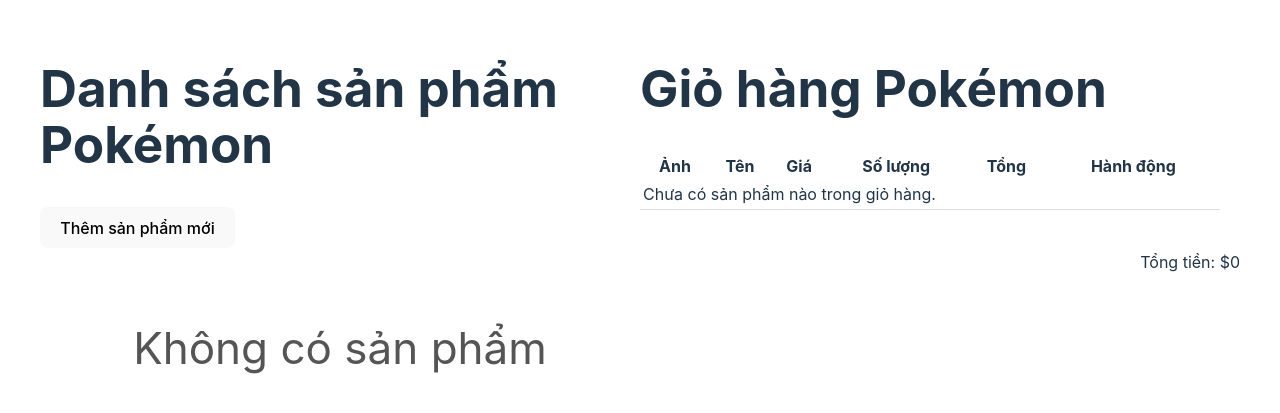
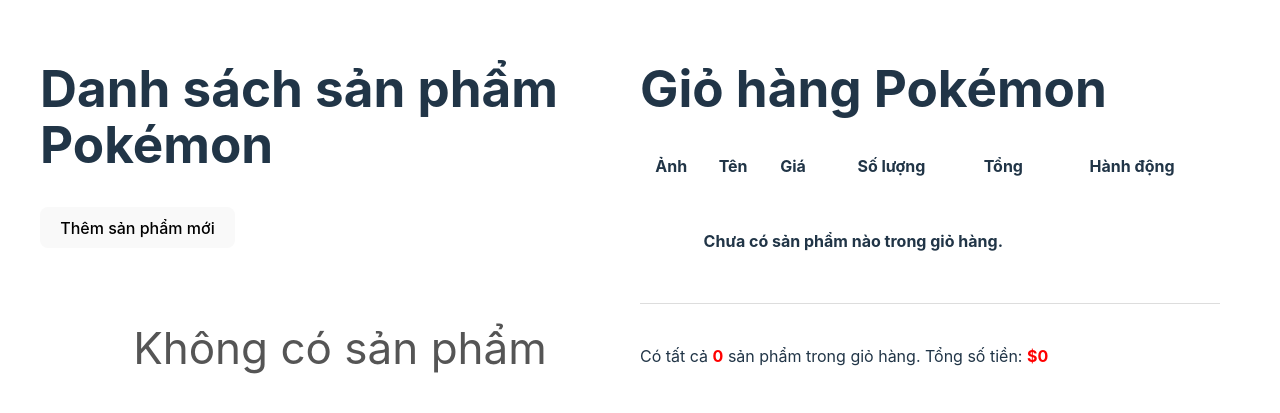
Before and after one commit to dovanphuong2704/Cart, a React (Vite) app: page / in a window 1280 px wide. Shown: the part 163-576 px from the top of the page. Built offline with nearby package versions, Linux system fonts and the light colour scheme.

Commit message:
add  number of products

```diff
--- a/index.html
+++ b/index.html
@@ -2,7 +2,7 @@
 <html lang="en">
   <head>
     <meta charset="UTF-8" />
-    <link rel="icon" type="image/svg+xml" href="/favicon.png" />
+    <link rel="icon" type="image/svg+xml" href="/images.png" />
     <meta name="viewport" content="width=device-width, initial-scale=1.0" />
     <title>Cửa hàng Pokémon</title>
   </head>
--- a/src/components/Cart.tsx
+++ b/src/components/Cart.tsx
@@ -55,15 +55,21 @@ const Cart = () => {
                         ))
                     ) : (
                         <tr>
-                            <td colSpan={6}>Chưa có sản phẩm nào trong giỏ hàng.</td>
+                            <br />
+                            <br />
+                            <br />
+                            <br />
+                            <br />
+                            <td colSpan={6}><strong>Chưa có sản phẩm nào trong giỏ hàng.</strong></td>
                         </tr>
                     )}
                 </tbody>
             </table>
+            <p style={{ marginTop: '40px', textAlign: 'left' }}>
+                Có tất cả <strong style={{ color: 'red' }}>{cartProducts?.reduce((total, item) => total + item.quantity, 0)}</strong> sản phẩm trong giỏ hàng.
+                Tổng số tiền: <strong style={{ color: 'red' }}>${cartProducts?.reduce((total, item) => total + item.price * item.quantity, 0)}</strong>
+            </p>
 
-            <p style={{ marginTop: '40px', textAlign: 'right' }}>
-                Tổng tiền: ${cartProducts?.reduce((total, item) => total + item.price * item.quantity, 0)}
-            </p>
             {showQR && (
                 <div style={{ width: '100%', display: 'flex', flexDirection: 'row', justifyContent: 'center' }}>
                     <h3>Vui lòng quét mã QR dưới đây để thanh toán mua hàng:</h3>
```
